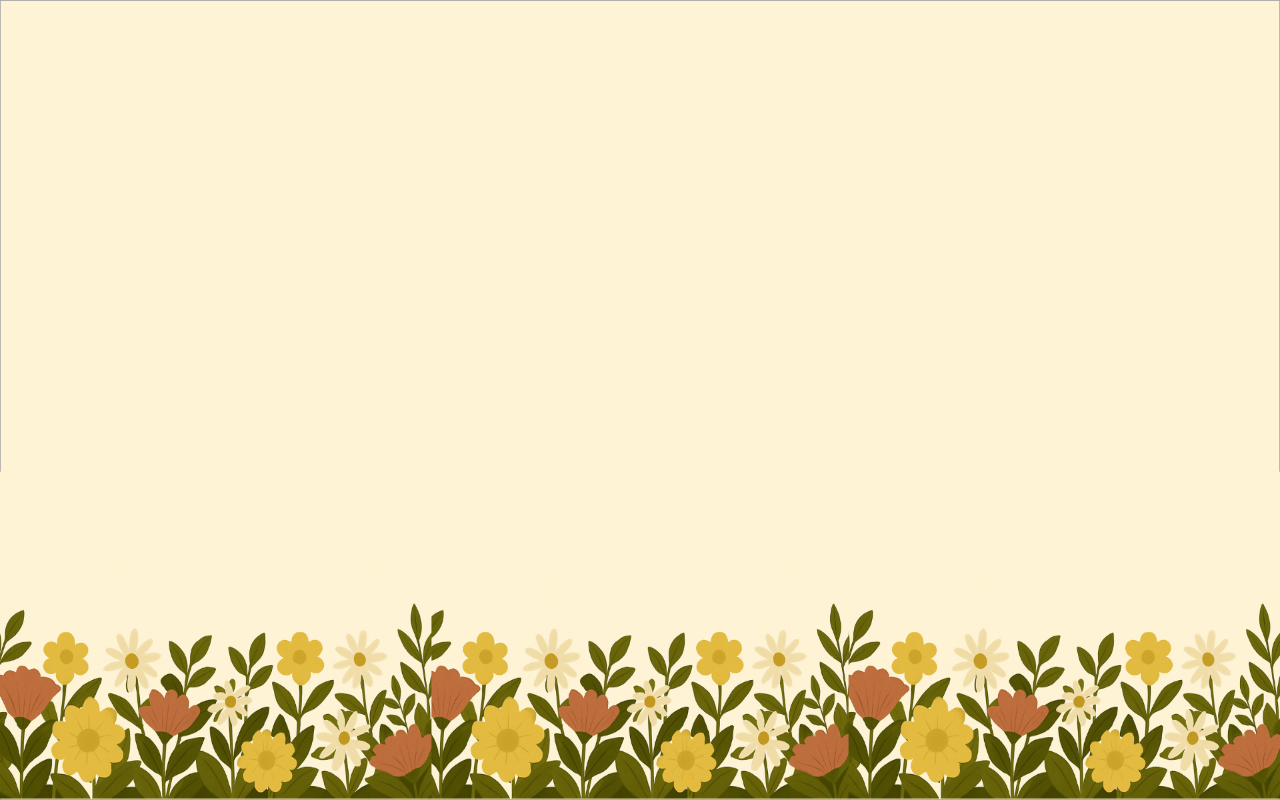
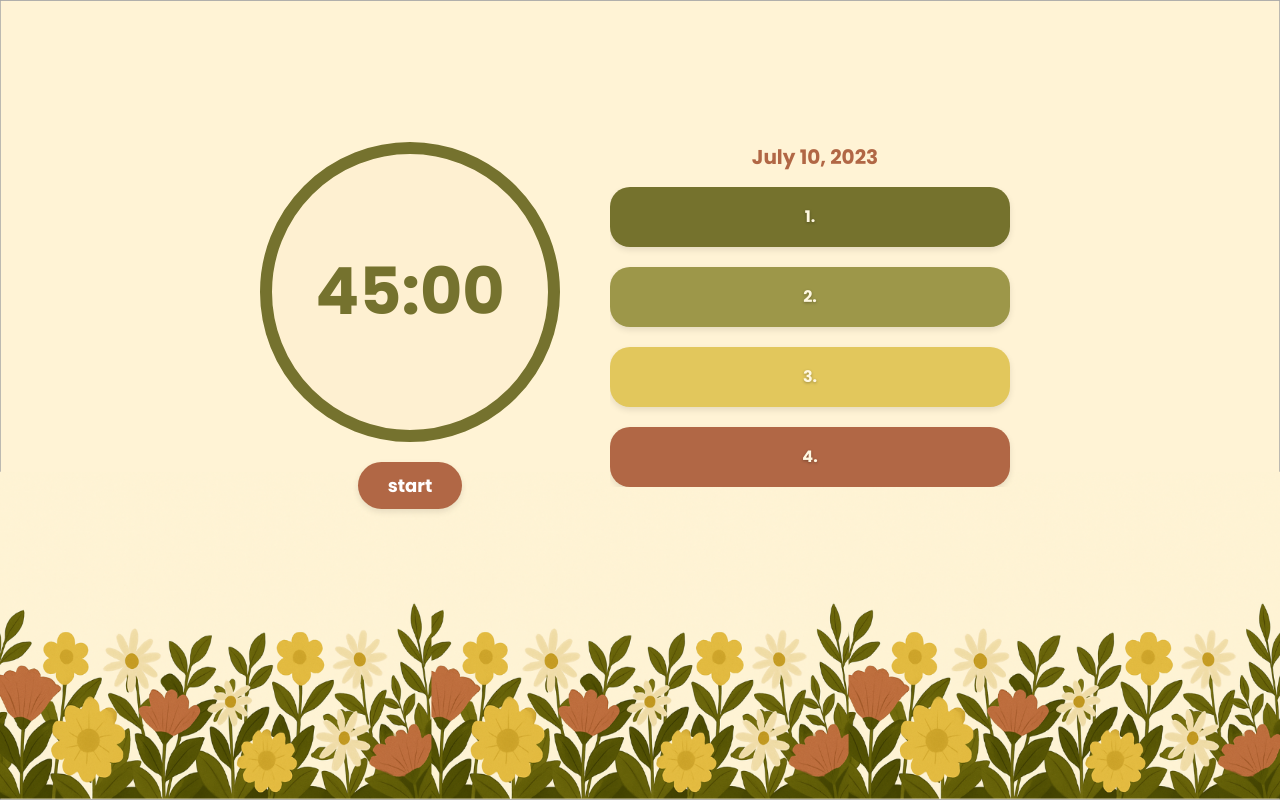
Before and after one commit to mervenursarac2/pomodoro-timer, a plain HTML site: page index.html in a window 1280 px wide. Drawn offline with Linux system fonts and the light colour scheme.

Commit message:
implement UI components

```diff
--- a/index.html
+++ b/index.html
@@ -5,27 +5,147 @@
     <meta name="viewport" content="width=device-width, initial-scale=1.0">
     <title>focus</title>
     <style>
-        *{
+        @import url('https://fonts.googleapis.com/css2?family=Open+Sans:wght@400;700&family=Poppins:wght@700&display=swap');
+
+        * {
             margin: 0;
             padding: 0;
+            box-sizing: border-box;
         }
-        body{
+        body {
             height: 100vh;
             width: 100vw;
             background-image: url("image/light_bg.png");
             background-size: 100% 100%;
-            background-repeat: no-repeat;
-}
+            display: flex;
+            justify-content: center;
+            align-items: center;
+            font-family: 'Poppins', sans-serif;
+        }
+        .main-section {
+            width: 800px;
+            height: auto;
+             margin-top: -150px;
+            display: flex;
+            justify-content: space-between;
+            align-items: flex-start; /* Üstten hizala */
+            gap: 40px;
+            padding: 20px;
+        }
 
+        .timer-section {
+            display: flex;
+            flex-direction: column;
+            align-items: center;
+            gap: 20px; /* Timer ve buton arası boşluk */
+        }
+
+        #timer {
+            width: 300px;
+            height: 300px;
+            background-color: #FEF0D1;
+            border: 12px solid #75722E;
+            border-radius: 50%;
+            display: flex;
+            justify-content: center;
+            align-items: center;
+            color: #75722E;
+            font-size: 65px;
+            flex-shrink: 0;
+        }
+
+        #start {
+            padding: 10px 30px;
+            background-color: #B16745;
+            color: white;
+            border: none;
+            border-radius: 30px;
+            font-family: 'Poppins', sans-serif;
+            font-size: 18px;
+            cursor: pointer;
+            box-shadow: 0 3px 6px rgba(0,0,0,0.1);
+        }
+
+        #log-section {
+            display: flex;
+            flex-direction: column;
+            gap: 15px; /* Date ve log-list arası boşluk */
+        }
+
+        #date {
+            text-align: center;
+            color: #B16745;
+            font-size: 20px;
+            font-weight: bold;
+        }
+
+        #log-list {
+            width: 410px;
+            height: 300px;
+            display: flex;
+            flex-direction: column;
+            overflow-y: auto;
+            gap: 20px;
+            padding-right: 10px;
+            flex-shrink: 0;
+        }
+
+        .log {
+            width: 100%;
+            height: 60px;
+            border-radius: 20px;
+            display: flex;
+            justify-content: center;
+            align-items: center;
+            color: #FFF8E1;
+            text-shadow: 0 1px 3px rgba(0,0,0,0.3);
+            font-weight: bold;
+            box-shadow: 0 3px 6px rgba(0,0,0,0.1);
+            flex-shrink: 0;
+        }
+
+        .log:nth-child(4n+1) { background-color: #75722D; }
+        .log:nth-child(4n+2) { background-color: #9D9749; }
+        .log:nth-child(4n+3) { background-color: #E2C75C; }
+        .log:nth-child(4n+4) { background-color: #B16745; }
+
+        /* Scrollbar stil */
+        #log-list::-webkit-scrollbar {
+            width: 8px;
+        }
+        #log-list::-webkit-scrollbar-track {
+            background: #f1f1f1;
+            border-radius: 10px;
+        }
+        #log-list::-webkit-scrollbar-thumb {
+            background: #888;
+            border-radius: 10px;
+        }
+        #log-list::-webkit-scrollbar-thumb:hover {
+            background: #555;
+        }
     </style>
 </head>
 <body>
-    <div>
+    <div class="main-section">
+        <div class="timer-section">
+            <div id="timer">
+                <p>45:00</p>
+            </div>
+            <button id="start">start</button>
+        </div>
 
+        <div id="log-section">
+            <div id="date">July 10, 2023</div>
+            <div id="log-list">
+                <div class="log">1.</div>
+                <div class="log">2.</div>
+                <div class="log">3.</div>
+                <div class="log">4.</div>
+                <div class="log">5.</div>
+                <div class="log">6.</div>
+            </div>
+        </div>
     </div>
-    <div>
-
-    </div>
-
 </body>
 </html>
```
